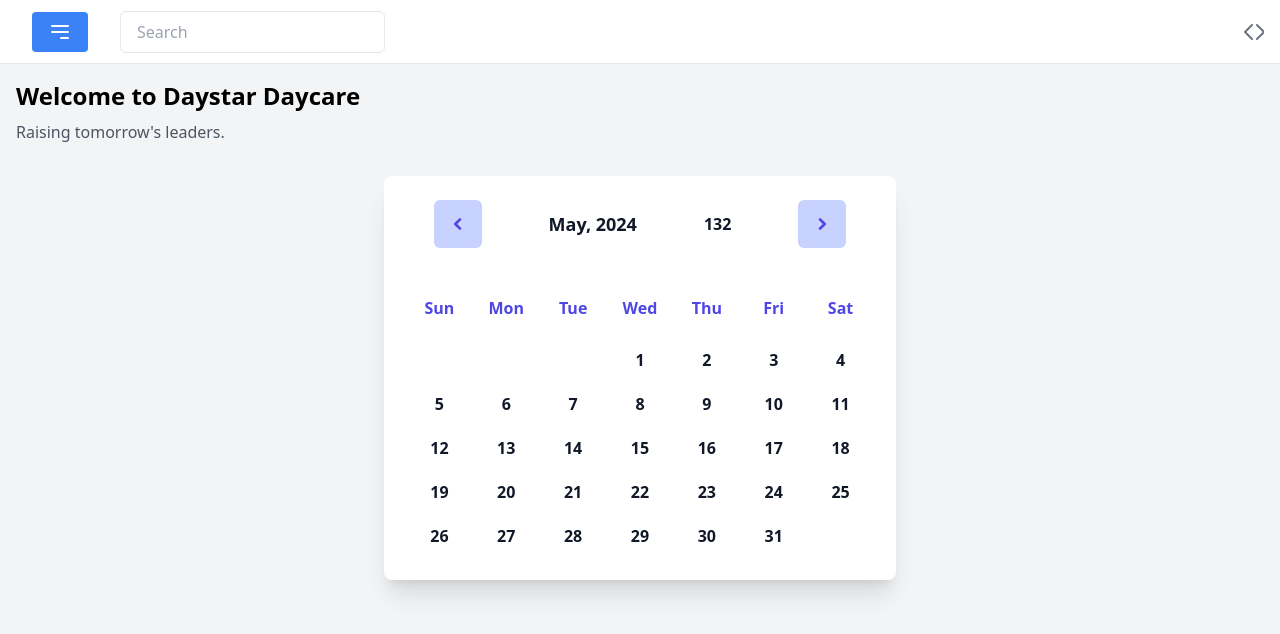
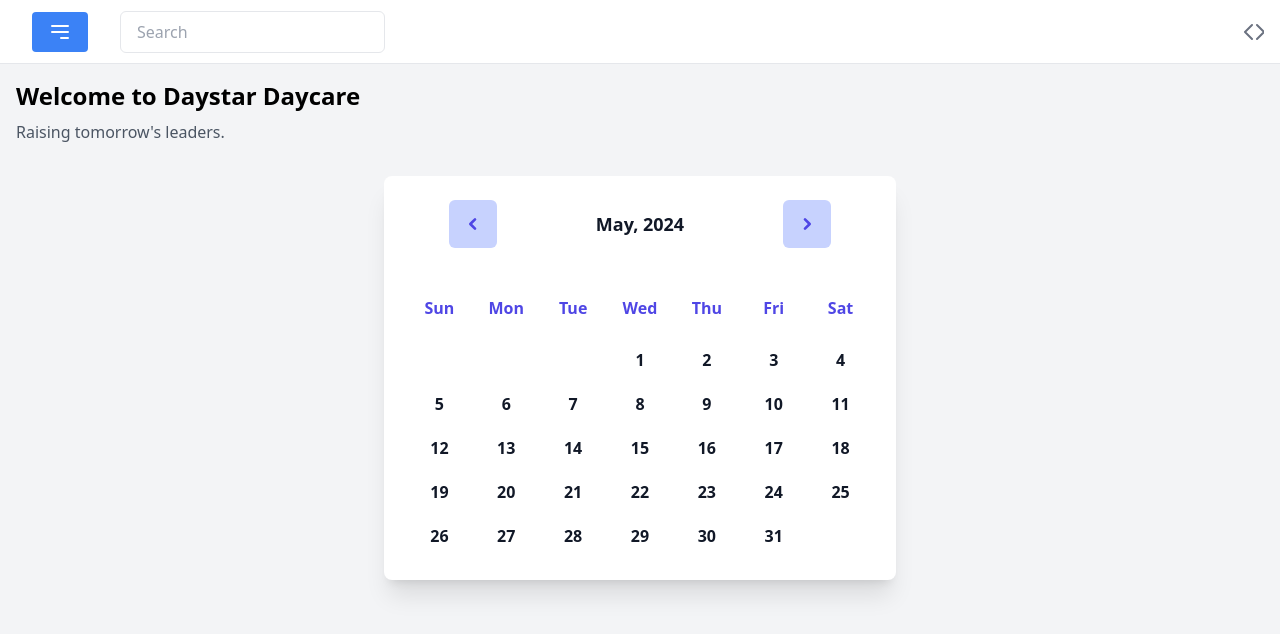
Before and after one commit to tholiyaDixit/iconist, a Next.js app: page /calendar in a window 1280 px wide. Shown: the top 634 px of the page. Built offline with nearby package versions, Linux system fonts and the light colour scheme.

Commit message:
add about page and onClick to show current month calender

```diff
--- /dev/null
+++ b/src/pages/about/index.tsx
@@ -0,0 +1,20 @@
+import { useRouter } from 'next/router'
+import React, { useEffect, useState } from 'react'
+
+const About = () => {
+    const router = useRouter()
+
+    if (typeof window == "undefined") {
+        console.log("Application is on server side12");
+    } else {
+        console.log("Application is on client side12");
+    }
+
+  return (
+    <div>
+      <h3>About Page</h3>
+    </div>
+  )
+}
+
+export default About
--- a/src/pages/calendar/index.tsx
+++ b/src/pages/calendar/index.tsx
@@ -74,15 +74,13 @@ const calendar = () => {
               setNewYear(updateYear);
             }}
           />
-          <div className="text-lg">
-            {monthName}, {NewYear}
-          </div>
           <button
+           className="text-lg"
             onClick={() => {
               setUpdatedDate(`${currentYear}-${currentMonth}-01`);
             }}
           >
-            132
+             {monthName}, {NewYear}
           </button>
 
           <CalendarButton
```
